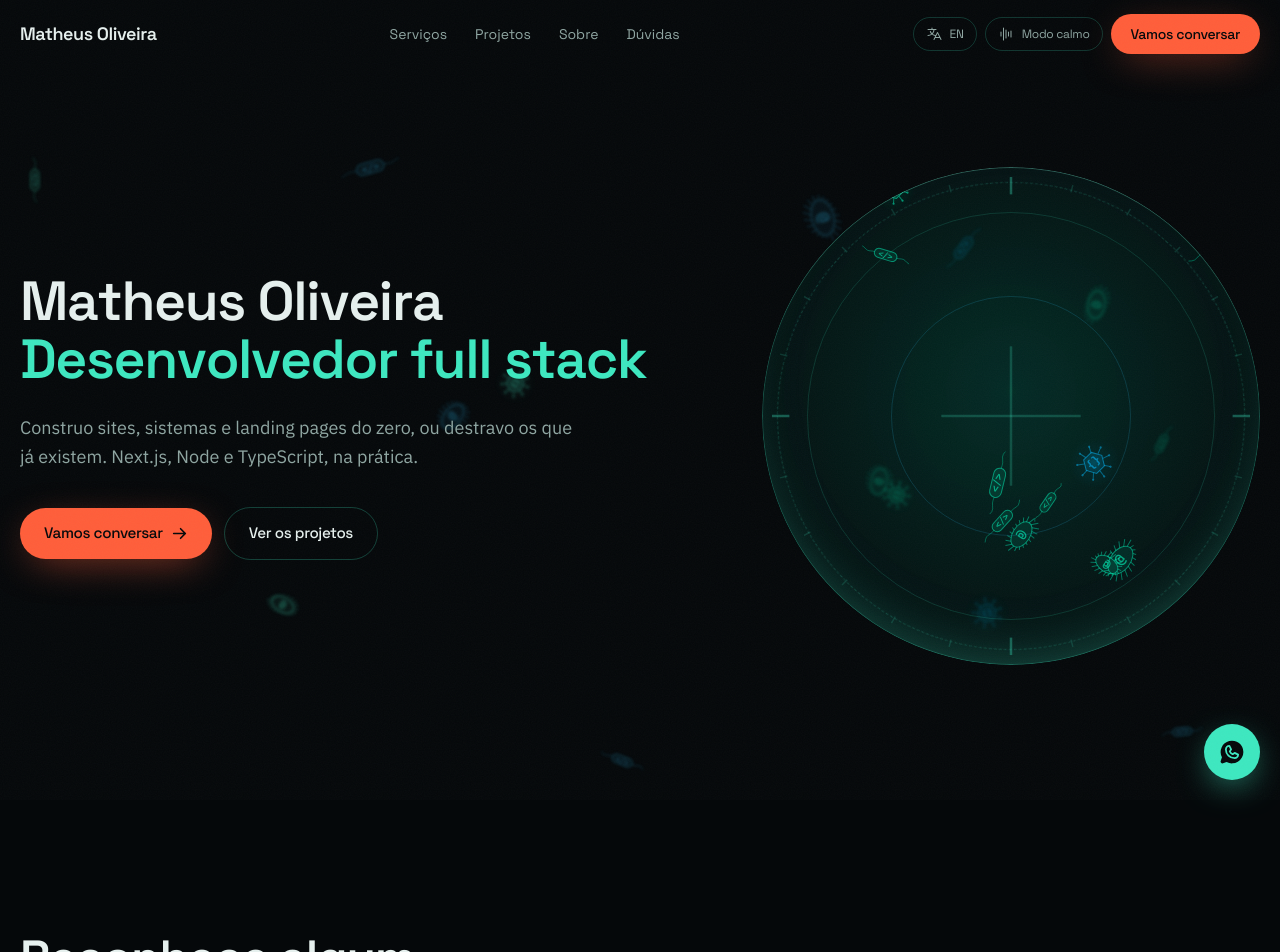
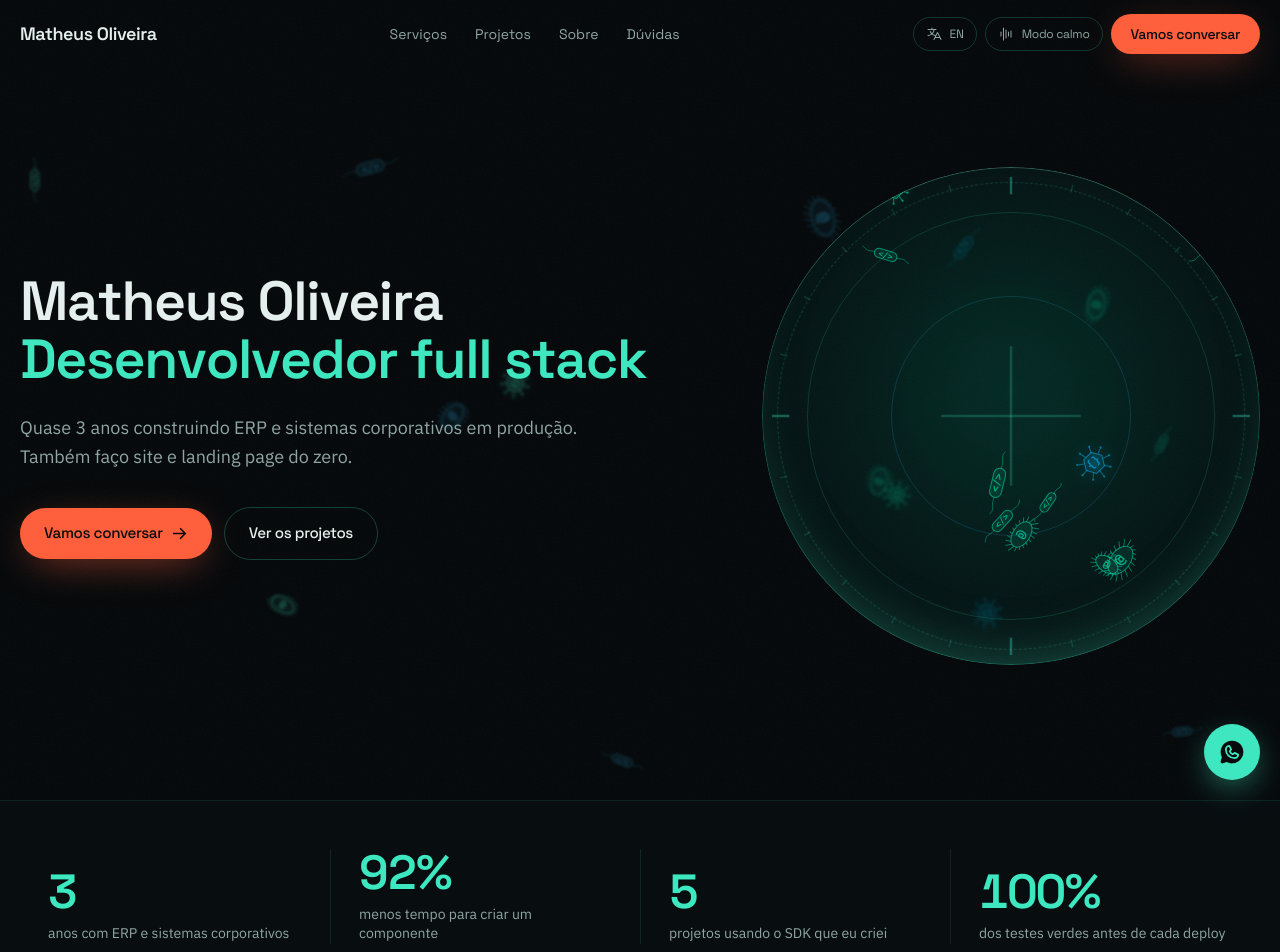
Before and after one commit to Matheus-Mont/portfolio-matheusmonteiro, a Next.js app: page / in a window 1280 px wide. Shown: the top 952 px of the page. Built offline with nearby package versions, Linux system fonts and the light colour scheme.

Commit message:
Adiciona experiencia, formacao e metricas reais do curriculo

```diff
--- a/app/page.tsx
+++ b/app/page.tsx
@@ -7,6 +7,7 @@ import Offer from "@/sections/Offer";
 import Protocol from "@/sections/Protocol";
 import Services from "@/sections/Services";
 import Symptoms from "@/sections/Symptoms";
+import Vitals from "@/sections/Vitals";
 import WhyMe from "@/sections/WhyMe";
 import Work from "@/sections/Work";
 
@@ -14,6 +15,7 @@ export default function Page() {
   return (
     <>
       <Hero />
+      <Vitals />
       <Symptoms />
       <WhyMe />
       <Services />
--- a/content/copy.ts
+++ b/content/copy.ts
@@ -6,7 +6,7 @@ const pt = {
   meta: {
     title: "Matheus Oliveira | Sites, sistemas e landing pages que funcionam",
     description:
-      "Desenvolvedor full stack. Construo sites, sistemas e landing pages do zero, ou destravo os que já existem. Primeira conversa gratuita de 30 minutos.",
+      "Desenvolvedor full stack com quase 3 anos em ERP e sistemas corporativos: React, Next.js, Node e TypeScript. Também construo site e landing page do zero.",
   },
   nav: {
     links: [
@@ -28,10 +28,19 @@ const pt = {
   },
   hero: {
     titleLines: [profile.name, "Desenvolvedor full stack"],
-    sub: "Construo sites, sistemas e landing pages do zero, ou destravo os que já existem. Next.js, Node e TypeScript, na prática.",
+    sub: "Quase 3 anos construindo ERP e sistemas corporativos em produção. Também faço site e landing page do zero.",
     ctaPrimary: "Vamos conversar",
     ctaSecondary: "Ver os projetos",
     slideAria: "Cultura de microorganismos animada, apenas decorativa",
+  },
+  vitals: {
+    micro: "Disponível para vaga pleno remota ou híbrida, e para projeto fechado. Resposta em até 24 horas úteis.",
+    labels: {
+      years: "anos com ERP e sistemas corporativos",
+      faster: "menos tempo para criar um componente",
+      monorepo: "projetos usando o SDK que eu criei",
+      tests: "dos testes verdes antes de cada deploy",
+    },
   },
   symptoms: {
     title: "Reconhece algum destes sintomas?",
@@ -138,12 +147,12 @@ const pt = {
     ],
   },
   about: {
-    title: "Do briefing ao deploy, com o sistema inteiro de pé.",
+    title: "Quase 3 anos dentro de sistema que empresa usa todo dia.",
     body: [
-      "Trabalho com Next.js, Node e TypeScript. Pego o projeto na primeira conversa e levo até produção: banco modelado, testes automatizados, integração contínua e o site no ar respondendo rápido.",
-      "Entreguei o site institucional da Saúde Integrada para cliente real, sozinho, do briefing ao lançamento. Construí em equipe uma plataforma completa de delivery, com API separada do front-end. E mantenho no ar um produto autoral, o O Que Me Mordeu.",
-      "Antes de programar, eu queria ser biólogo. Estudo biologia e sou apaixonado por animais peçonhentos, cobras principalmente. Foi dessa curiosidade que nasceu o O Que Me Mordeu, de identificação e primeiros socorros.",
-      "Continuo achando que programar e estudar bicho é o mesmo trabalho. Software falha como organismo falha: quem derruba não é o defeito, é a defesa que não reagiu a tempo. Sou de São Pedro da Aldeia, no Rio de Janeiro, e atendo remoto.",
+      "Fui desenvolvedor full stack na Sil Sistemas de Gestão, de julho de 2022 a abril de 2025. Trabalhei nos módulos de ERP que a empresa usava para rodar finanças, transporte, funcionários e processos, com React, Next.js e TypeScript.",
+      "Criei o SDK interno de interface (formulários, tabelas, hooks, cliente HTTP) que os 5 projetos do monorepo adotaram. Criar um componente novo caiu de 3 dias para menos de 2 horas. Também deixei os testes com Jest como porteiro obrigatório: nada sobe sem 100% verde.",
+      "Antes disso fui monitor de Algoritmos e Programação em Python na UFRJ por um ano e meio, explicando lógica para quem estava começando. Sou tecnólogo em Análise e Desenvolvimento de Sistemas pela Estácio e fiz os 1.500h de full stack na Trybe.",
+      "Fora do trabalho, eu quase fui biólogo: estudo biologia e sou apaixonado por animais peçonhentos, cobras principalmente. Software falha como organismo falha, quem derruba não é o defeito, é a defesa que não reagiu a tempo. Sou de São Pedro da Aldeia, no Rio, e atendo remoto.",
     ],
     photoAlt: "Matheus Oliveira, desenvolvedor full stack",
     stackTitle: "O que eu uso no dia a dia",
@@ -176,7 +185,7 @@ const pt = {
       },
       {
         q: "Você trabalha por projeto ou contratado?",
-        a: "Os dois. Fecho projeto com preço fixo e também entro em time por período, como PJ. Se você recruta, me chame que eu mando o currículo e os projetos completos.",
+        a: "Os dois. Estou em recolocação, com disponibilidade imediata para vaga pleno remota ou híbrida, e também fecho projeto com preço fixo. Se você recruta, me chame que eu mando o currículo completo.",
       },
       {
         q: "Depois de entregar, você some?",
@@ -233,7 +242,7 @@ const en: Dict = {
   meta: {
     title: "Matheus Oliveira | Websites, systems and landing pages that work",
     description:
-      "Full stack developer. I build sites, systems and landing pages from scratch, or unstick the ones that already exist. Free 30 minute first call.",
+      "Full stack developer with nearly 3 years in ERP and corporate systems: React, Next.js, Node and TypeScript. I also build websites and landing pages from scratch.",
   },
   nav: {
     links: [
@@ -255,10 +264,19 @@ const en: Dict = {
   },
   hero: {
     titleLines: [profile.name, "Full stack developer"],
-    sub: "I build websites, systems and landing pages from scratch, or unstick the ones that already exist. Next.js, Node and TypeScript, in practice.",
+    sub: "Nearly 3 years building ERP and corporate systems in production. I also build websites and landing pages from scratch.",
     ctaPrimary: "Let's talk",
     ctaSecondary: "See the work",
     slideAria: "Animated culture of microorganisms, decorative only",
+  },
+  vitals: {
+    micro: "Open to a mid-level remote or hybrid role, and to fixed-price projects. I reply within 24 working hours.",
+    labels: {
+      years: "years with ERP and corporate systems",
+      faster: "less time to build a component",
+      monorepo: "projects using the SDK I built",
+      tests: "of tests green before every deploy",
+    },
   },
   symptoms: {
     title: "Any of these look familiar?",
@@ -365,12 +383,12 @@ const en: Dict = {
     ],
   },
   about: {
-    title: "From briefing to deploy, with the whole system standing.",
+    title: "Nearly 3 years inside software a company runs on daily.",
     body: [
-      "I work with Next.js, Node and TypeScript. I take a project from the first call all the way to production: a modelled database, automated tests, continuous integration and a site that answers fast.",
-      "I delivered the Saúde Integrada website for a real client on my own, from briefing to launch. I built a full delivery platform with a team, its API separate from the front-end. And I keep my own product live, O Que Me Mordeu.",
-      "Before code, I wanted to be a biologist. I study biology and I'm passionate about venomous animals, snakes especially. That curiosity is where O Que Me Mordeu, an identification and first-aid app, came from.",
-      "I still think coding and studying animals are the same job. Software fails the way an organism fails: it's not the bug that brings it down, it's the defence that reacted too late. I'm from São Pedro da Aldeia, in Rio de Janeiro, and I work remote.",
+      "I was a full stack developer at Sil Sistemas de Gestão, from July 2022 to April 2025. I worked on the ERP modules the company ran its finance, transport, staff and process operations on, with React, Next.js and TypeScript.",
+      "I built the internal UI SDK (forms, tables, hooks, HTTP client) adopted by all 5 projects in the monorepo. Building a new component went from 3 days to under 2 hours. I also made Jest tests a required gate: nothing ships unless everything is green.",
+      "Before that I spent a year and a half as a teaching assistant for Algorithms and Programming in Python at UFRJ, explaining logic to absolute beginners. I hold a technologist degree in Systems Analysis and Development from Estácio, plus Trybe's 1,500-hour full stack program.",
+      "Outside work I nearly became a biologist: I study biology and I'm passionate about venomous animals, snakes especially. Software fails the way an organism fails, it's not the bug that brings it down, it's the defence that reacted too late. I'm from São Pedro da Aldeia, in Rio, and I work remote.",
     ],
     photoAlt: "Matheus Oliveira, full stack developer",
     stackTitle: "What I work with",
@@ -403,7 +421,7 @@ const en: Dict = {
       },
       {
         q: "Do you work per project or as a hire?",
-        a: "Both. I take fixed price projects and I also join teams for a period as a contractor. If you are hiring, message me and I will send my full CV and projects.",
+        a: "Both. I'm currently open to a mid-level remote or hybrid role, available immediately, and I also take fixed-price projects. If you are hiring, message me and I will send my full CV.",
       },
       {
         q: "Do you disappear after delivery?",
--- a/content/profile.ts
+++ b/content/profile.ts
@@ -35,9 +35,17 @@ export const projects = [
   },
 ] as const;
 
+/** Números reais, tirados do currículo. Nenhum deles é estimativa. */
+export const vitals = [
+  { value: 3, suffix: "", key: "years" },
+  { value: 92, suffix: "%", key: "faster" },
+  { value: 5, suffix: "", key: "monorepo" },
+  { value: 100, suffix: "%", key: "tests" },
+] as const;
+
 export const stack = [
-  "Next.js", "TypeScript", "Node.js", "React",
-  "Express", "PostgreSQL", "MySQL", "Prisma", "Docker",
+  "React", "Next.js", "TypeScript", "Node.js", "Express",
+  "React Native", "Jest", "Prisma", "MySQL", "MongoDB", "Docker", "Git",
 ] as const;
 
 export type ProjectId = (typeof projects)[number]["id"];
--- /dev/null
+++ b/sections/Vitals.tsx
@@ -0,0 +1,34 @@
+"use client";
+
+import Counter from "@/components/Counter";
+import Reveal from "@/components/Reveal";
+import { vitals } from "@/content/profile";
+import { useLang } from "@/lib/LangProvider";
+
+export default function Vitals() {
+  const { t } = useLang();
+
+  return (
+    <section className="border-y border-biolum/10 bg-abyss-2/60">
+      <div className="mx-auto max-w-[1400px] px-5 py-12">
+        <dl className="grid grid-cols-2 gap-y-9 sm:grid-cols-4">
+          {vitals.map((item, i) => (
+            <Reveal
+              key={item.key}
+              delay={i * 0.08}
+              className="flex flex-col-reverse px-2 sm:border-l sm:border-biolum/12 sm:first:border-l-0 sm:px-7"
+            >
+              <dt className="mt-2 text-sm leading-snug text-tissue-dim">{t.vitals.labels[item.key]}</dt>
+              <dd className="font-display text-4xl font-semibold tracking-tight text-biolum tabular-nums sm:text-5xl">
+                <Counter value={item.value} suffix={item.suffix} />
+              </dd>
+            </Reveal>
+          ))}
+        </dl>
+        <Reveal delay={0.3}>
+          <p className="mt-10 text-sm text-tissue-dim">{t.vitals.micro}</p>
+        </Reveal>
+      </div>
+    </section>
+  );
+}
```
